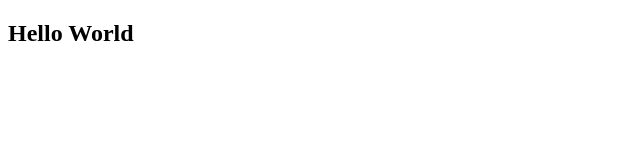
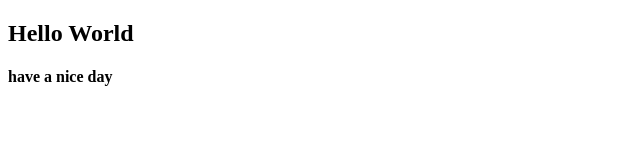
Before and after one commit to shanmukhthalari/demo, a plain HTML site: page index.html in a window 1280 px wide. Shown: the whole page, without its empty margins (0-640 px from the left). Drawn offline with Linux system fonts and the light colour scheme.

Commit message:
initial h4

```diff
--- a/index.html
+++ b/index.html
@@ -8,5 +8,6 @@
 </head>
 <body>
     <h2>Hello World</h2>
+    <h4>have a nice day</h4>
 </body>
 </html>
```
